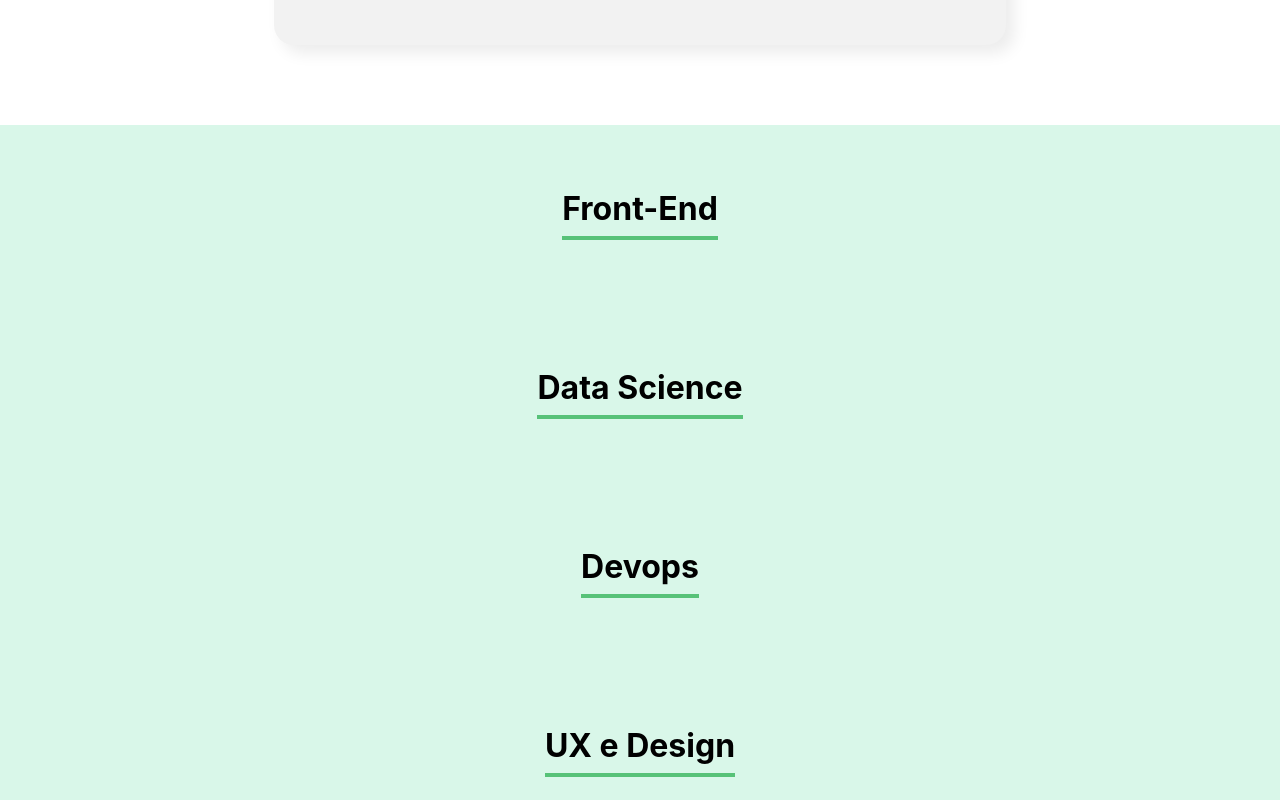
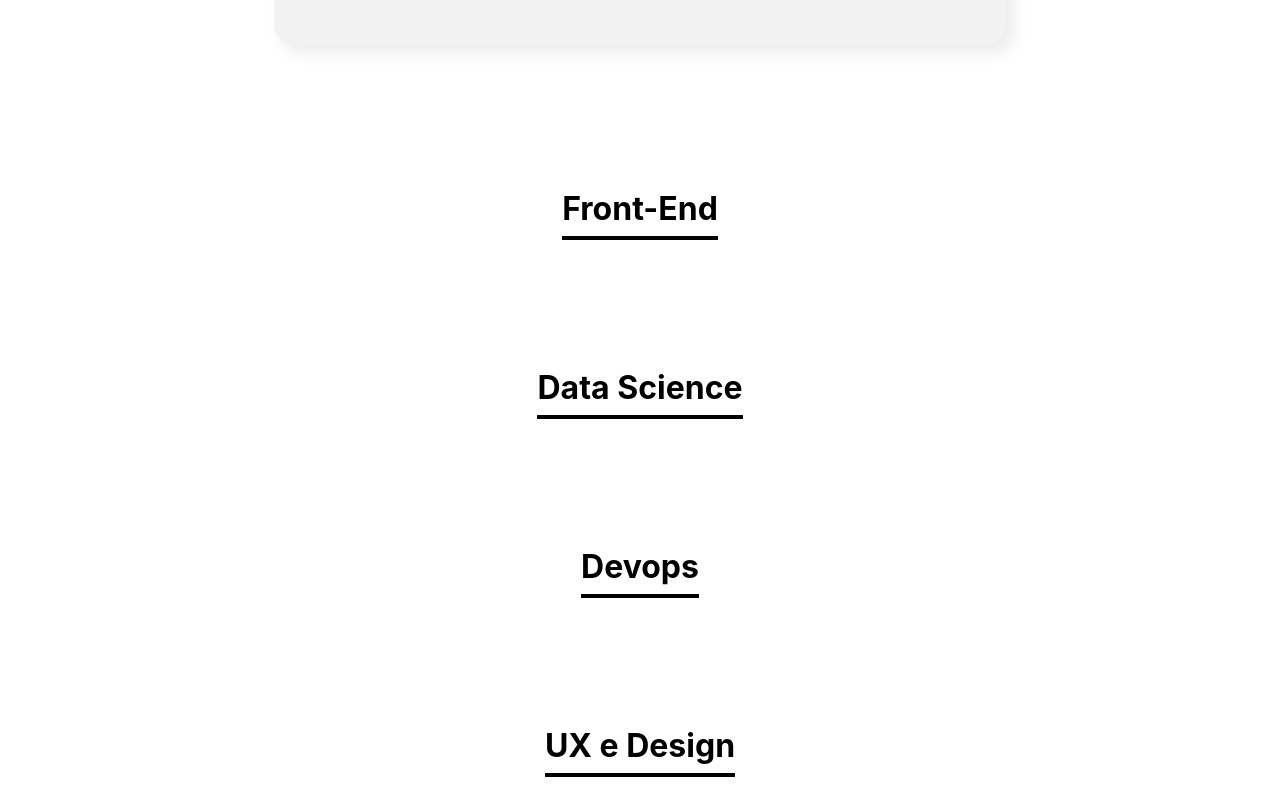
Before and after one commit to DavidCavalcanti/react-organograma, a React (Create React App) app in the folder organo/: page / in a window 1280 px wide. Shown: the part 1320-2120 px from the top of the page. Built offline with nearby package versions, Linux system fonts and the light colour scheme.

Commit message:
remover css padrão

```diff
--- a/organo/src/components/Times/Time.css
+++ b/organo/src/components/Times/Time.css
@@ -1,12 +1,11 @@
 .time {
     text-align: center;
     padding: 32px;
-    background-color:#D9F7E9;
 }
 
 .time h3 {
     font-size: 32px;
-    border-bottom: 4px solid #57C278;
+    border-bottom: 4px solid;
     display: inline-block;
     padding-bottom: 8px;
 }
```
